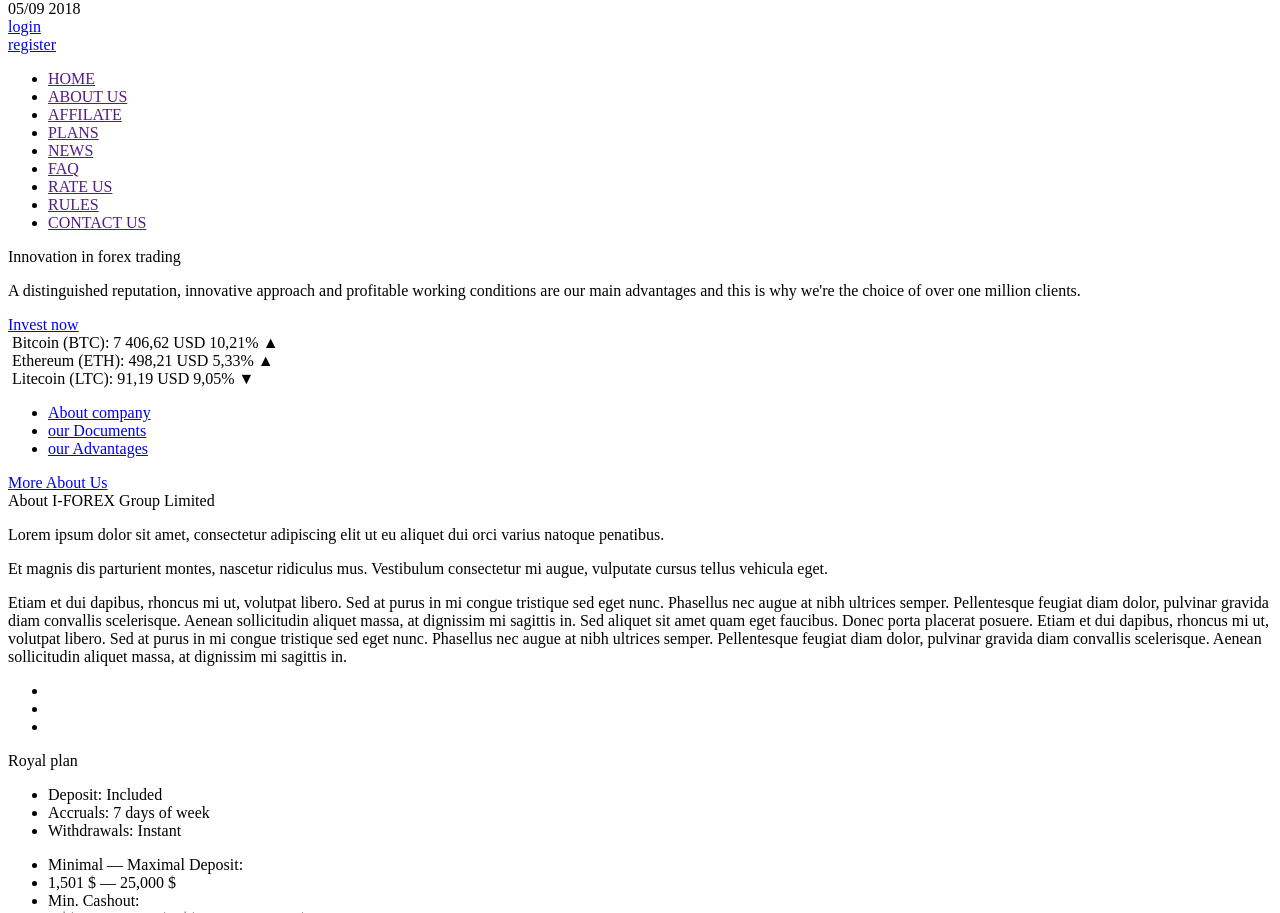
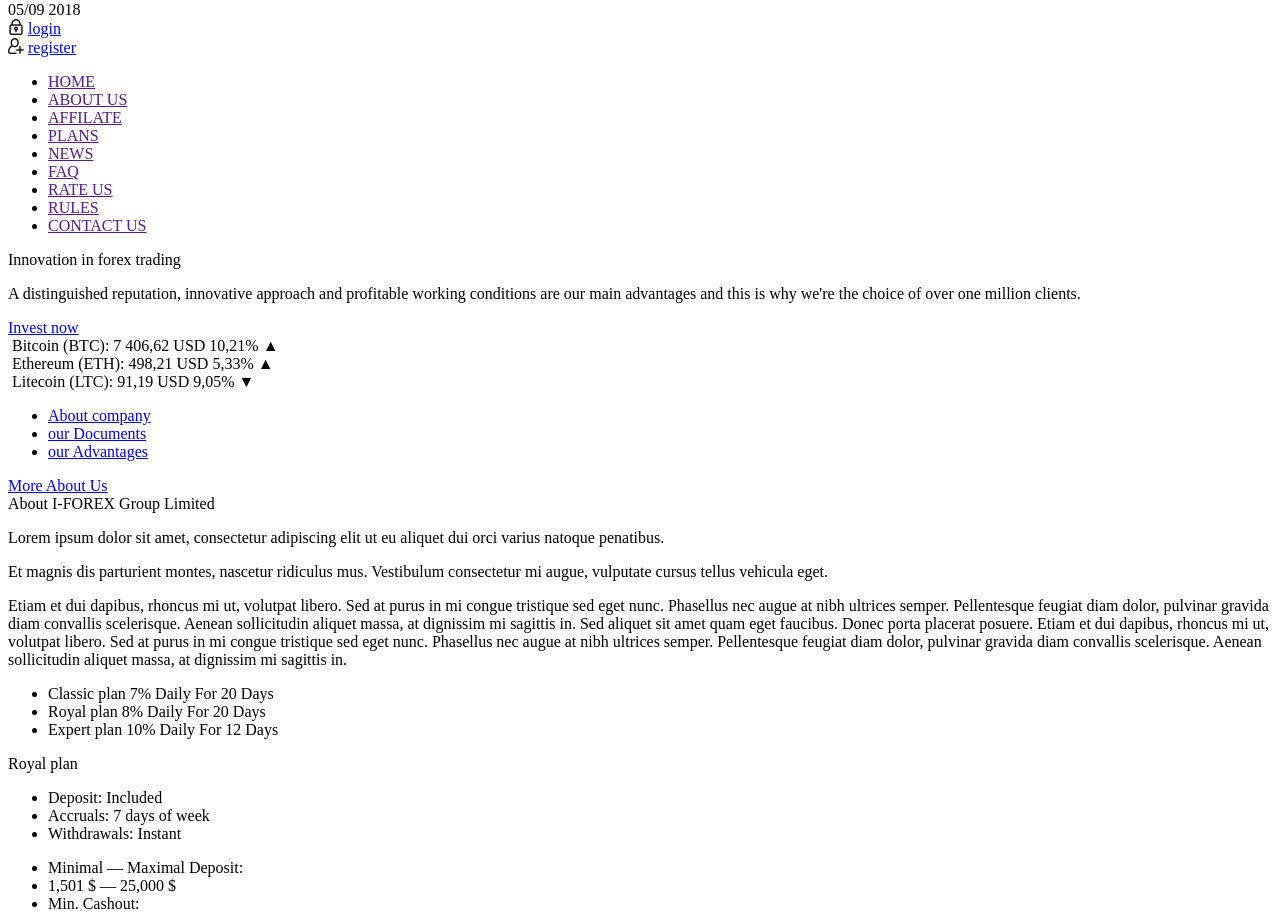
Before and after one commit to uspehcoursbrest/KondratykDiplomaProject, a plain HTML site: page main.html in a window 1280 px wide. Shown: the part 140-1053 px from the top of the page. Drawn offline with Linux system fonts and the light colour scheme; files whose address does not match are found by name.

Commit message:
Были добавлены иконки и изображения в формате

```diff
--- a/main.html
+++ b/main.html
@@ -23,7 +23,7 @@
         </div>
         <div class="clock">
             <div>
-                <span></span>
+                <span class="icon-clock"></span>
                 <span>20 : 47 : 18</span>
             </div>
             <div class="dateClock">
@@ -33,11 +33,11 @@
         </div>
         <div class="study">
             <div class="login">
-                <span></span>
+                <span class="icon-login"></span>
                 <a href="#">login</a>
             </div>
             <div class="register">
-                <span></span>
+                <span class="icon-register"></span>
                 <a href="#">register</a>
             </div>
         </div>
@@ -112,9 +112,30 @@
     <div class="calculator">
         <div class="container">
             <ul class="menu">
-                <li></li>
-                <li></li>
-                <li></li>
+                <li>
+                    <span class="icon-classic-plan"></span>
+                    <div>
+                        <span>Classic plan</span>
+                        <span>7% Daily</span>
+                        <span>For 20 Days</span>
+                    </div>
+                </li>
+                <li>
+                    <span class="icon-royal-plan"></span>
+                    <div>
+                        <span>Royal plan</span>
+                        <span>8% Daily</span>
+                        <span>For 20 Days</span>
+                    </div>
+                </li>
+                <li>
+                    <span class="icon-expert-plan"></span>
+                    <div>
+                        <span>Expert plan</span>
+                        <span>10% Daily</span>
+                        <span>For 12 Days</span>
+                    </div>
+                </li>
             </ul>
             <span>Royal plan</span>
             <div class="myTarif">
@@ -333,7 +354,7 @@
             <span>Latest news</span>
             <div class="itemNews">
                 <span>Hourly MAs adopting bull bias, focus on dollar index</span>
-                <span></span>
+                <span class="icon-calendar"></span>
                 <span>sep-05-2018|</span>
                 <span>15:30</span>
                 <p>Lorem ipsum dolor sit amet, consectetur adipiscing elit. Ut eu aliquet dui. Orci varius natoque
@@ -342,7 +363,7 @@
             </div>
             <div class="itemNews">
                 <span>WTI breaks higher to test $ 69 ahead of EIA data</span>
-                <span></span>
+                <span class="icon-calendar"></span>
                 <span>sep-05-2018|</span>
                 <span>15:30</span>
                 <p>Aenean sollicitudin aliquet massa, at dignissim mi sagittis in. Sed aliquet sit amet quam eget
@@ -351,7 +372,7 @@
             </div>
             <div class="itemNews">
                 <span>Global equities were biased lower with the USD mixed - ANZ</span>
-                <span></span>
+                <span class="icon-calendar"></span>
                 <span>sep-05-2018|</span>
                 <span>15:30</span>
                 <p>Pellentesque feugiat diam dolor, pulvinar gravida diam convallis scelerisque. Aenean sollicitudin
```
Also changed, not shown: img/png/carrency_01.png (added), img/png/carrency_03.png (added), img/png/carrency_05.png (added), img/png/widget_01.png (added), img/png/widget_02.png (added), img/png/widget_03.jpg (added).
